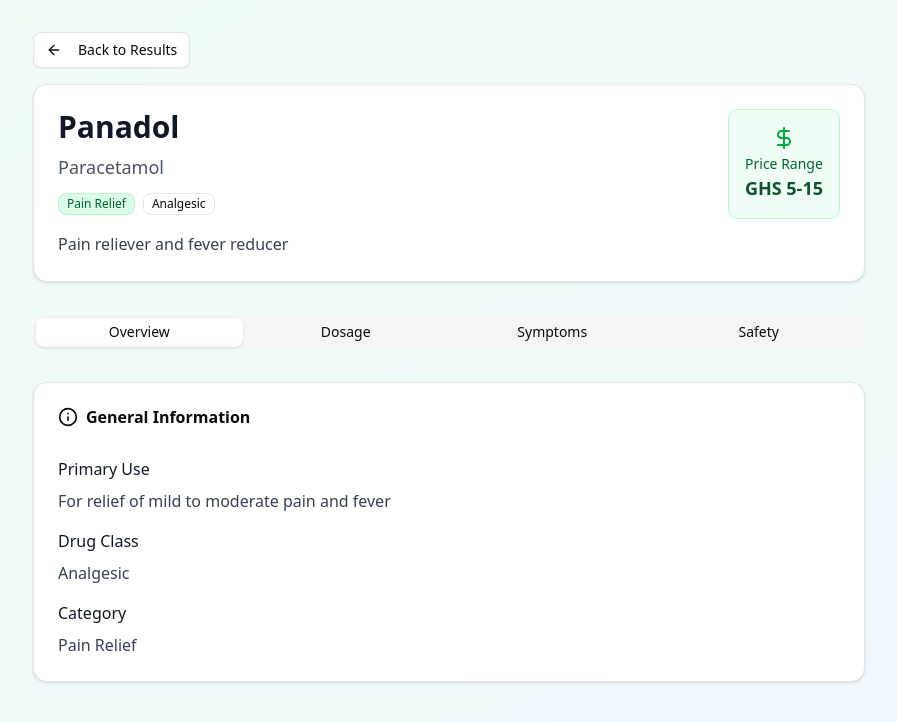
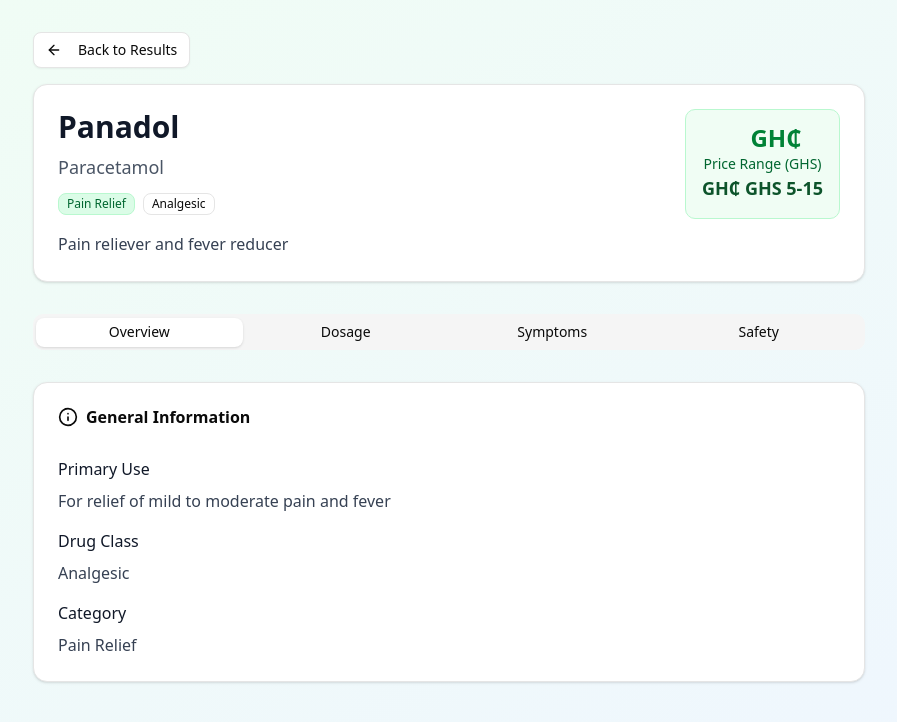
Before and after one commit to reubensonadat/medicine-recommendation-system, a Next.js app: page /medicine/med001 in a window 1280 px wide. Shown: the top 722 px of the page, without its empty margins (191-1088 px from the left). Built offline with nearby package versions, Linux system fonts and the light colour scheme.

Commit message:
Update client-component.tsx

```diff
--- a/src/app/medicine/[id]/client-component.tsx
+++ b/src/app/medicine/[id]/client-component.tsx
@@ -20,7 +20,7 @@
   User,
   Baby,
   Users,
-  DollarSign,
+  // DollarSign removed as it is replaced by the GH₵ symbol
   Thermometer,
   Activity,
   Zap
@@ -88,6 +88,13 @@
 
     loadSymptoms()
   }, [initialSymptoms.length])
+
+  // Utility function to format the price range with the Ghanaian Cedi symbol (GH₵)
+  const formatCediPrice = (priceRange: string | undefined): string => {
+    if (!priceRange) return 'N/A'
+    // The GH₵ symbol is a standard Unicode character.
+    return `GH₵ ${priceRange}`
+  }
 
   const getEffectivenessStars = (score: number) => {
     const fullStars = Math.floor(score / 2)
@@ -218,13 +225,22 @@
                 </p>
               </div>
 
+              {/* Currency Display Updated for Ghanaian Cedi */}
               {medicine.priceRange && (
                 <div className="bg-green-50 border border-green-200 rounded-lg p-4 text-center">
-                  <DollarSign className="w-6 h-6 text-green-600 mx-auto mb-1" />
-                  <p className="text-sm text-green-800 font-medium">Price Range</p>
-                  <p className="text-lg font-bold text-green-900">{medicine.priceRange}</p>
+                  {/* Replaced DollarSign with a styled GH₵ symbol for a Cedi-specific icon */}
+                  <span className="w-6 h-6 text-2xl font-extrabold text-green-700 mx-auto mb-1 block leading-none">
+                    GH₵
+                  </span>
+                  <p className="text-sm text-green-800 font-medium">Price Range (GHS)</p>
+                  <p className="text-lg font-bold text-green-900">
+                    {/* Applying the Cedi formatting function */}
+                    {formatCediPrice(medicine.priceRange)}
+                  </p>
                 </div>
               )}
+              {/* End of Currency Display Update */}
+
             </div>
           </div>
         </div>
```
